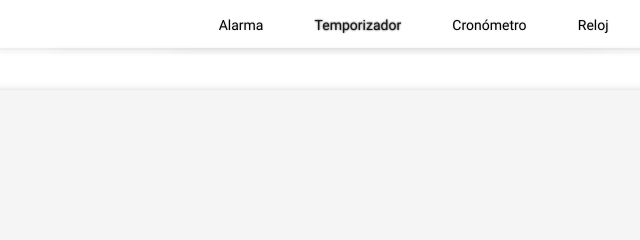
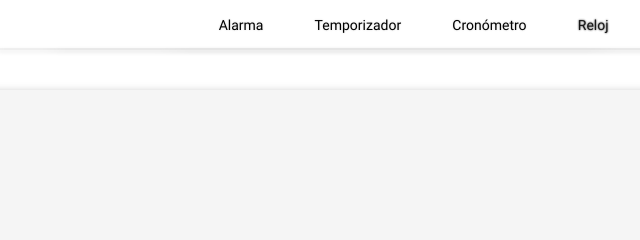
Before and after one commit to sagudecod97/watch-js, a plain HTML site: page src/index.html in a window 1280 px wide. Shown: the top 240 px of the page, 252-892 px from the left. Drawn offline with Linux system fonts and the light colour scheme; files whose address does not match are found by name.

Commit message:
Commented the 'alarm-container' div

```diff
--- a/src/index.html
+++ b/src/index.html
@@ -14,9 +14,9 @@
     <header class="header">
         <ul class="header_list">
             <li class="header_list-item">Alarma</li>
-            <li class="header_list-item active">Temporizador</li>
+            <li class="header_list-item">Temporizador</li>
             <li class="header_list-item">Cronómetro</li>
-            <li class="header_list-item">Reloj</li>
+            <li class="header_list-item active">Reloj</li>
         </ul>
 
         <div class="header_shadow"></div>
@@ -24,7 +24,6 @@
 
     <main class="main">
         <div class="main_content">
-
         </div>
         <div class="main_shadow"></div>
 
@@ -53,5 +52,8 @@
         </ul>
     </footer>
 
+    <!--<div class="alarm-container">
+
+    </div> -->
 </body>
 </html>
```
